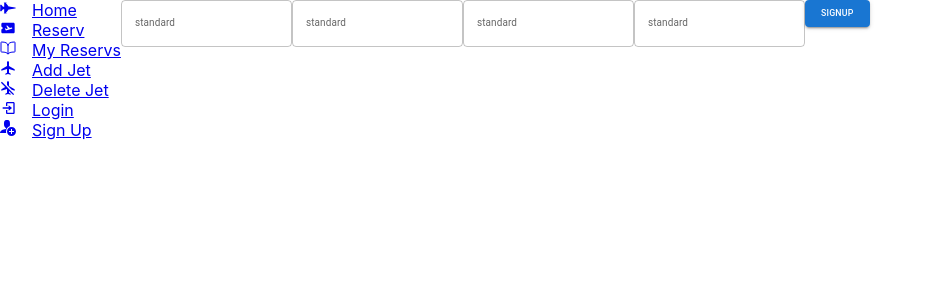
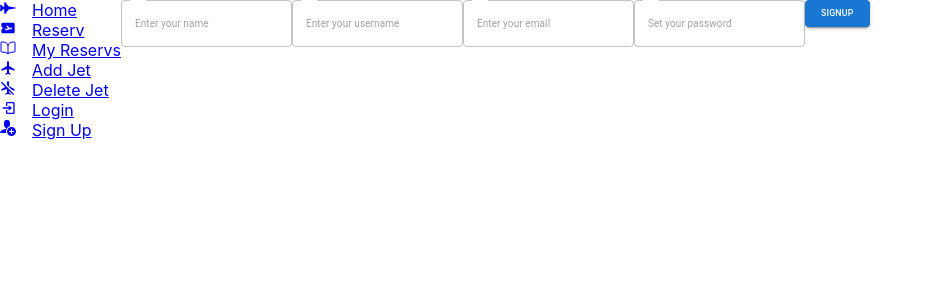
Before and after one commit to mikemtzp/Easy-Fly, a React (Create React App) app: page /signup in a window 1280 px wide. Shown: the top 300 px of the page, without its empty margins (0-934 px from the left). Built offline with nearby package versions, Linux system fonts and the light colour scheme.

Commit message:
Remove label attribute

```diff
--- a/src/components/SignupForm.js
+++ b/src/components/SignupForm.js
@@ -28,7 +28,6 @@ const SignupForm = () => {
           type="text"
           value={name}
           onChange={(e) => setName(e.target.value)}
-          label="standard"
           placeholder="Enter your name"
         />
         <TextField
@@ -36,7 +35,6 @@ const SignupForm = () => {
           type="text"
           value={username}
           onChange={(e) => setUsername(e.target.value)}
-          label="standard"
           placeholder="Enter your username"
         />
         <TextField
@@ -44,7 +42,6 @@ const SignupForm = () => {
           type="email"
           value={email}
           onChange={(e) => setEmail(e.target.value)}
-          label="standard"
           placeholder="Enter your email"
         />
         <TextField
@@ -52,7 +49,6 @@ const SignupForm = () => {
           type="password"
           value={password}
           onChange={(e) => setPassword(e.target.value)}
-          label="standard"
           placeholder="Set your password"
         />
 
```
